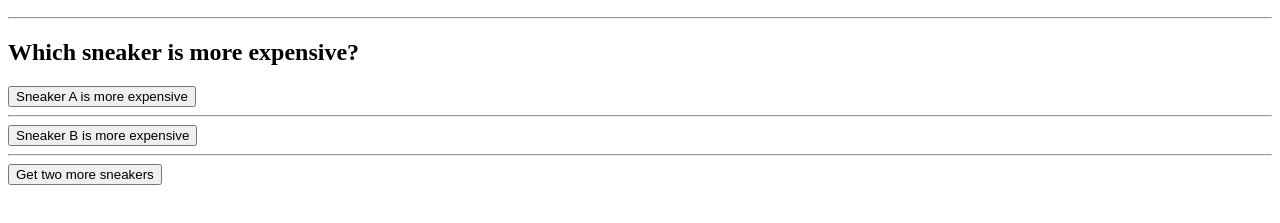
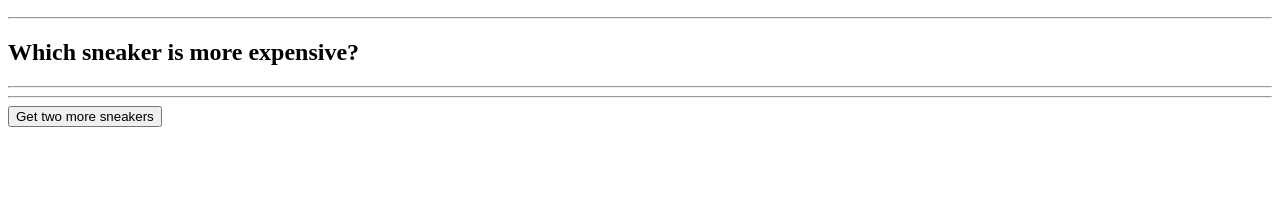
Before and after one commit to purplebugs/sneakers-game, a website: page static/index.html in a window 1280 px wide. Shown: the part 111-334 px from the top of the page. Drawn offline with Linux system fonts and the light colour scheme; no server answers.

Commit message:
cleanup - skeleton output results, remove redundant compare in client button

```diff
--- a/static/functions.js
+++ b/static/functions.js
@@ -72,34 +72,18 @@ const selectSneaker = (selected) => {
     tracker.currentSneakerB_Id,
     selected
   ).then((response) => {
-    // TODO
     console.log("response", response);
+
+    const correct = response.highest.id === selected;
+    const result = `You selected: ${selected} - Highest: ${response.highest.id} - Lowest: ${response.lowest.id} - Equal: ${response.equal}`;
+
+    // TODO send results to webpage
+    if (correct) {
+      console.log(`Correct! ${result}`);
+    } else {
+      console.log(`Almost! ${result}`);
+    }
   });
-};
-
-const moreExpensive = (selected) => {
-  const selectedA = selected === "A";
-  const selectedB = selected === "B";
-
-  const sneakerA_retailPrice = tracker.sneakers[0].retailPrice;
-
-  const sneakerB_retailPrice = tracker.sneakers[1].retailPrice;
-
-  const sneakerA_is_moreExpensive = sneakerA_retailPrice > sneakerB_retailPrice;
-  const sneakerB_is_moreExpensive = sneakerA_retailPrice < sneakerB_retailPrice;
-
-  const result = `sneakerA_retailPrice:${sneakerA_retailPrice} - sneakerB_retailPrice:${sneakerB_retailPrice}`;
-
-  // TODO add result if they are equal
-  // TODO compare on server side using POST /api/compare
-  if (
-    (selectedA && sneakerA_is_moreExpensive) ||
-    (selectedB && sneakerB_is_moreExpensive)
-  ) {
-    console.log(`Correct! ${result}`);
-  } else {
-    console.log(`Incorrect! ${result}`);
-  }
 };
 
 const getAnotherSneaker = () => {
--- a/static/index.html
+++ b/static/index.html
@@ -14,18 +14,8 @@
         <hr />
         <h2>Which sneaker is more expensive?</h2>
         <div id="sneakersForPriceComparison">
-          <span
-            ><button id="selectSneakerA" onClick="moreExpensive('A')">
-              Sneaker A is more expensive
-            </button></span
-          >
           <span class="renderedSneaker" id="sneakerA"> </span>
           <hr />
-          <span
-            ><button id="selectSneakerB" onClick="moreExpensive('B')">
-              Sneaker B is more expensive
-            </button></span
-          >
           <span class="renderedSneaker" id="sneakerB"></span>
         </div>
         <hr />
```
